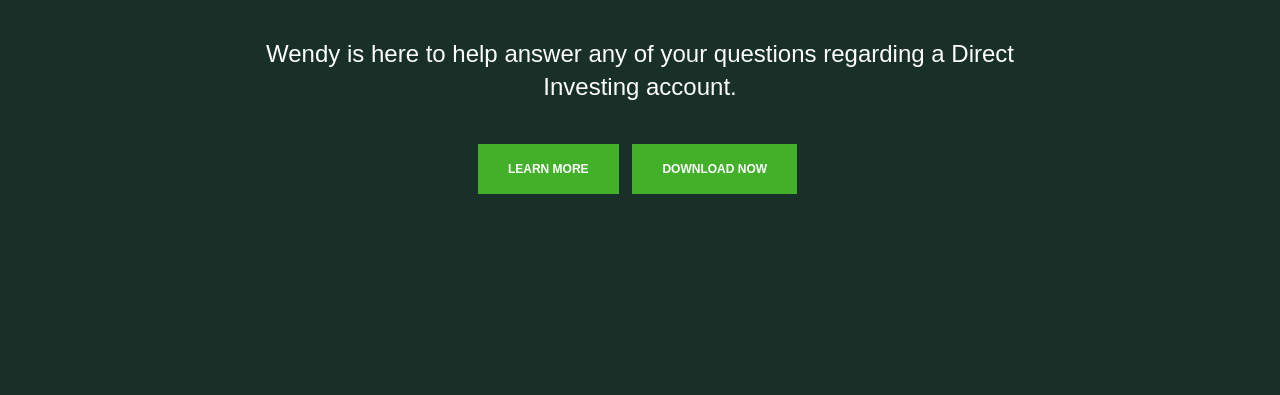
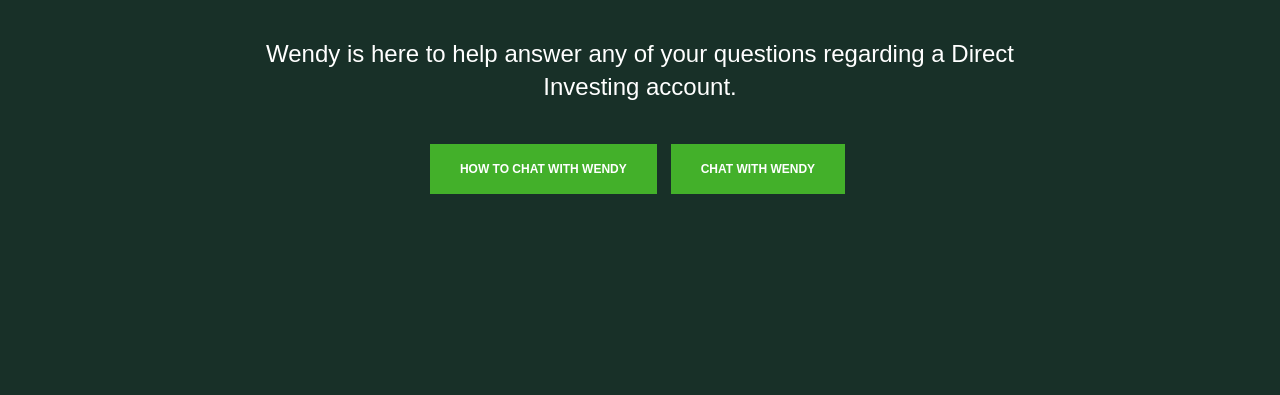
Before and after one commit to smathew-23/wealthchat, a plain HTML site: page index.html in a window 1280 px wide. Shown: the part 405-800 px from the top of the page. Drawn offline with nearby package versions, Linux system fonts and the light colour scheme.

Commit message:
Edited links to bot/faq

```diff
--- a/index.html
+++ b/index.html
@@ -66,8 +66,8 @@
   						<h2>Meet Wendy!</h2>
   						<p class="lead">Wendy is here to help answer any of your questions regarding a Direct Investing account.</p>
   						<ul class="list-inline">
-  							<li><a href="#" title="Learn More" class="btn btn-md btn-info">Learn More</a></li>
-  							<li><a href="#" title="Learn More" class="btn btn-md btn-primary">Download Now</a></li>
+  							<li><a href="#targetname1" title="Learn More" class="btn btn-md btn-info">How to Chat with Wendy</a></li>
+  							<li><a href="#targetname" title="Learn More" class="btn btn-md btn-primary">Chat with Wendy</a></li>
   						</ul>
   					</div>
   				</div>
@@ -76,6 +76,7 @@
   		<!--/.section -->
 
   		<!-- START SECTION -->
+      <a name="targetname1"></a>
   		<div class="section background-light">
   			<div class="container">
   				<div class="row">
@@ -185,6 +186,7 @@
   		<!--/.section -->
 
   		<!-- START SECTION -->
+      <a name="targetname"></a>
       <div class="section hero text-center background-dark dark-bg">
   			<div class="background-image" style="background: url(images/hero.jpg) no-repeat fixed center center; background-size: cover; opacity: .2;"></div>
   			<div class="container">
```
